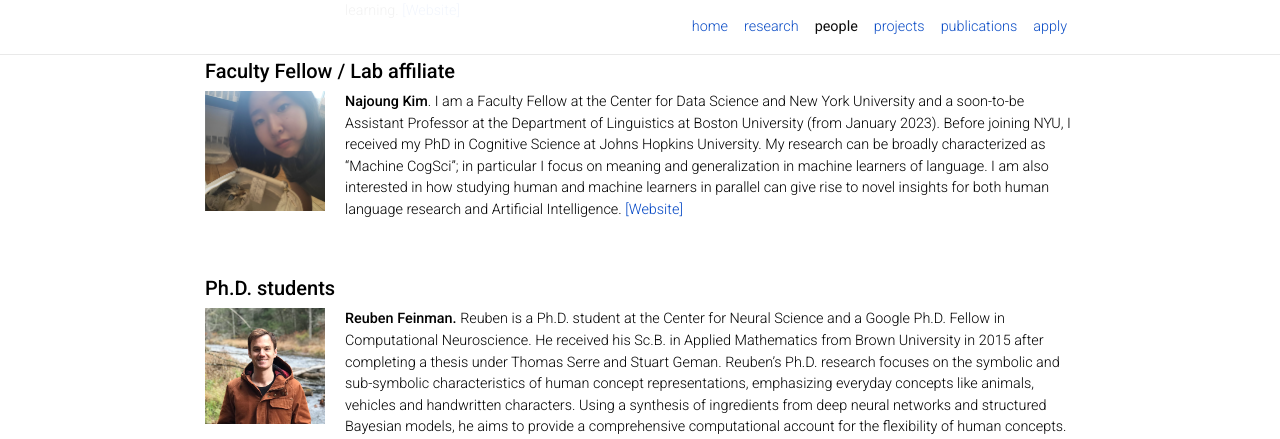
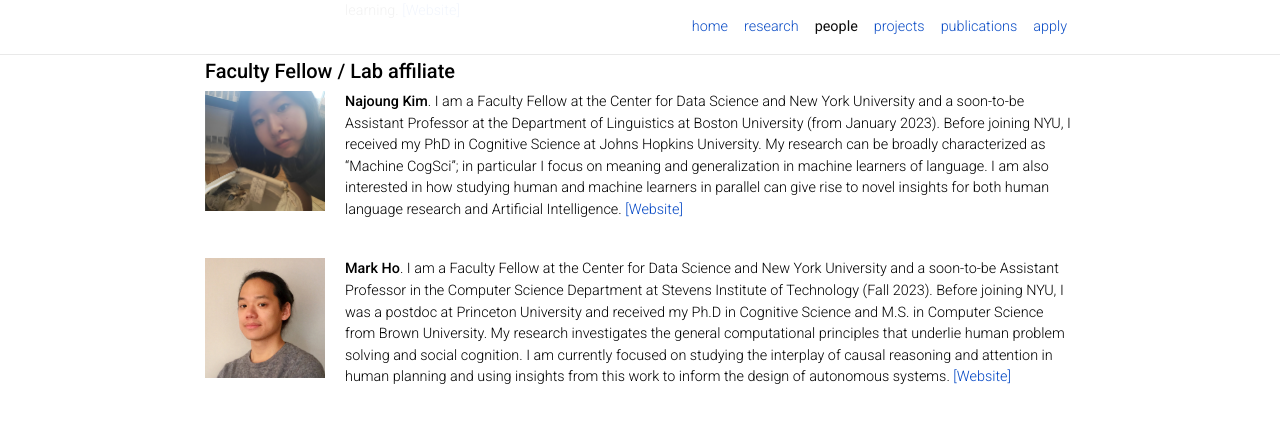
Before and after one commit to lake-lab/lake-lab.github.io, a Jekyll site: the page built from _pages/people.md, in a window 1280 px wide and 1400 px high, scrolled down 826 px. Shown: the top 439 px of the window. Built offline with Jekyll 4.4.1, drawn with Linux system fonts in a browser that asks for light colours; nearby versions of some CDN libraries; comment, search, counter and statistics services are not loaded; a style sheet for code colours, icons or effects is not loaded; some of the changed text lies outside the part shown.

Commit message:
added new members 2022

```diff
--- a/_pages/people.md
+++ b/_pages/people.md
@@ -40,6 +40,10 @@ __Wai Keen Vong.__ I’m a postdoctoral researcher at the Center for Data Scienc
 __Najoung Kim__. I am a Faculty Fellow at the Center for Data Science and New York University and a soon-to-be Assistant Professor at the Department of Linguistics at Boston University (from January 2023). Before joining NYU, I received my PhD in Cognitive Science at Johns Hopkins University. My research can be broadly characterized as "Machine CogSci"; in particular I focus on meaning and generalization in machine learners of language. I am also interested in how studying human and machine learners in parallel can give rise to novel insights for both human language research and Artificial Intelligence. [[Website]](https://najoungkim.github.io/)
 <br><br>
 
+<div><img class="bio" src="/images/bios/mark-ho.jpg"></div>
+__Mark Ho__. I am a Faculty Fellow at the Center for Data Science and New York University and a soon-to-be Assistant Professor in the Computer Science Department at Stevens Institute of Technology (Fall 2023). Before joining NYU, I was a postdoc at Princeton University and received my Ph.D in Cognitive Science and M.S. in Computer Science from Brown University. My research investigates the general computational principles that underlie human problem solving and social cognition. I am currently focused on studying the interplay of causal reasoning and attention in human planning and using insights from this work to inform the design of autonomous systems. [[Website]](https://markkho.github.io/)
+<br><br>
+
 <hr class='invis'>
 ##### __Ph.D. students__
 <div><img class="bio" src="/images/bios/reuben-feinman-cropped.jpg"></div>
@@ -51,6 +55,12 @@ __Yanli Zhou.__ Yanli is a Ph.D. student at the NYU Center for Data Science. Pre
 
 <div><img class="bio" src="/images/bios/guy-davidson.jpg"></div>
 __Guy Davidson.__ Guy is a Ph.D. student at the Center for Data Science, working with Professors Brenden Lake and Todd Gureckis. Guy is interested in the intersection between human cognition and machine learning, and particularly, what can we learn from studying humans to allow us to design wiser machine learning systems. His work focuses on object-based and relational approaches to reinforcement learning and on the flexible ways humans generate goals in novel environments. Before coming to NYU, Guy served six years in the Israel Defense Forces and then graduated (summa cum laude) with a B.Sc. in Computational Sciences from the Minerva Schools. He previously collaborated with Professors Yael Niv (Princeton) and Michael C. Mozer (Google Research and CU Boulder). Outside of his studies, Guy loves to play ultimate frisbee and enjoys pour-over coffee and fermenting foods. [[Website]](https://guydavidson.me/)
+
+<div><img class="bio" src="/images/bios/solim-legris.jpg"></div>
+__Solim LeGris__. Solim is a Ph.D student in the Psychology department at NYU and is co-advised by Todd Gureckis and Brenden Lake. Before coming to NYU, he received his BASc in Honours Cognitive Science from McGill University and worked on modelling categorical perception and categorization difficulty in neural networks. Solim is interested in computational cognitive science, more specifically in understanding what makes humans capable of learning concepts efficiently and using them flexibly across a broad range of situations. He is generally interested in building computational models that can both increase our understanding of cognition and bring machines closer to human-like learning and thought. [[Website]](https://solimlegris.com/)
+
+<div><img class="bio" src="/images/bios/michael-hu.jpg"></div>
+__Michael Hu__. Michael is a Ph.D. student at the NYU Center for Data Science. Before joining NYU, he received a BSE in Computer Science at Princeton University. Michael's research investigates representation learning in humans and machines and the foundations of deep learning. His work is supported by an NSF Graduate Research Fellowship. [[Website]](https://michahu.github.io/)
 <br><br>
 
 <hr class='invis'>
```
Also changed, not shown: images/bios/mark-ho.jpg (added), 2 other files.
